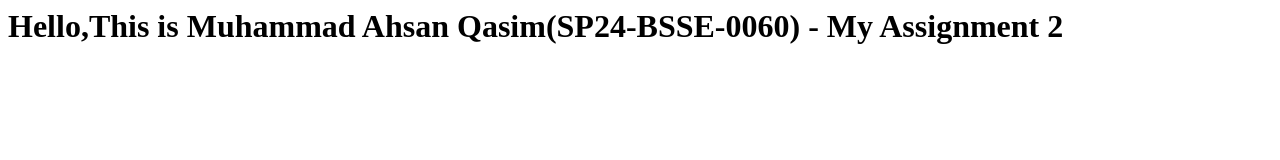
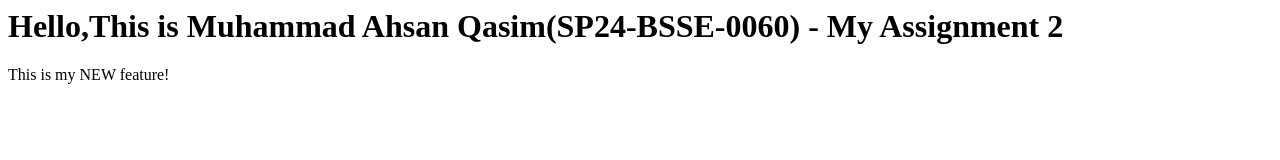
Before and after one commit to MuhammadAhsanQasim21/VersionControl_Assignment, a plain HTML site: page index.html in a window 1280 px wide. Drawn offline with Linux system fonts and the light colour scheme.

Commit message:
Adding up a new feature paragraph

```diff
--- a/index.html
+++ b/index.html
@@ -1 +1,2 @@
 <h1>Hello,This is Muhammad Ahsan Qasim(SP24-BSSE-0060) - My Assignment 2</h1>
+<p>This is my NEW feature!</p>
```
